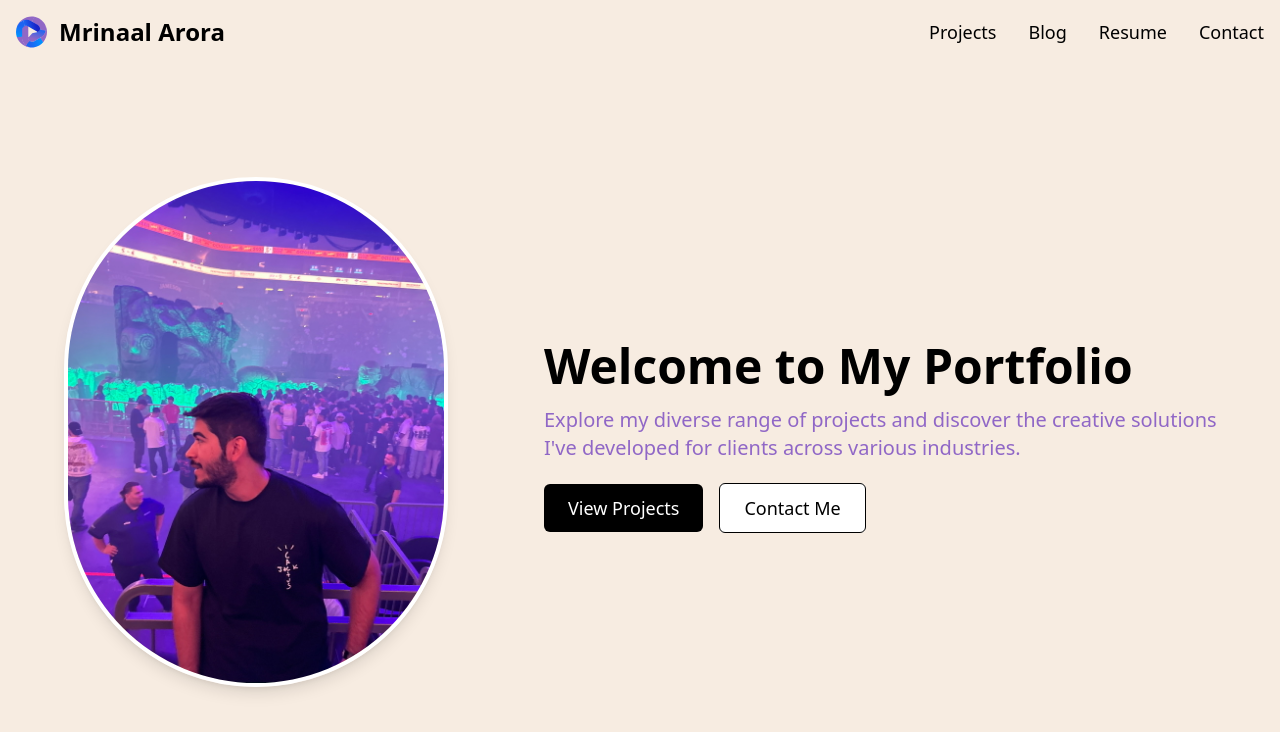
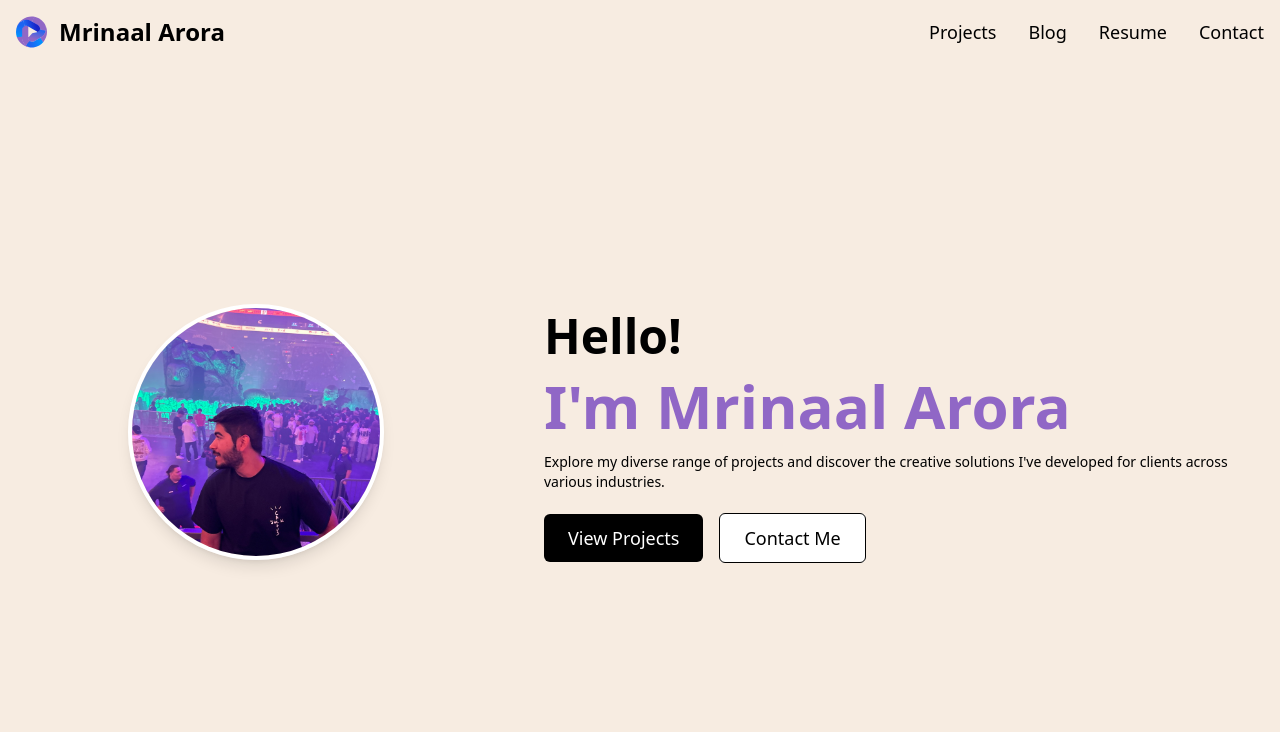
Before and after one commit to aroramrinaal/my-portfolio, a Next.js app: page / in a window 1280 px wide. Shown: the top 732 px of the page. Built offline with nearby package versions, Linux system fonts and the light colour scheme.

Commit message:
refactor: Update home page layout and styles

```diff
--- a/src/pages/index.tsx
+++ b/src/pages/index.tsx
@@ -11,13 +11,14 @@ const Home: React.FC = () => {
           <img
             src="/images/profile.jpeg"
             alt="Profile Picture"
-            className="w-3/4 h-auto rounded-full border-4 border-white shadow-lg"
+            className="w-64 h-64 rounded-full border-4 border-white shadow-lg object-cover"
           />
         </div>
         <div className="w-3/5 flex flex-col justify-center items-start p-8">
           <div>
-            <h1 className="text-5xl font-bold text-black mb-4">Welcome to My Portfolio</h1>
-            <p className="text-xl text-amethyst mb-8">
+            <h1 className="text-5xl font-bold text-black mb-4">Hello!</h1>
+            <h2 className="text-6xl font-bold text-amethyst mb-4">I&apos;m Mrinaal Arora</h2>
+            <p className="text-sm text-black mb-8">
               Explore my diverse range of projects and discover the creative solutions I&apos;ve developed for clients across various industries.
             </p>
             <div className="flex space-x-4">
```
